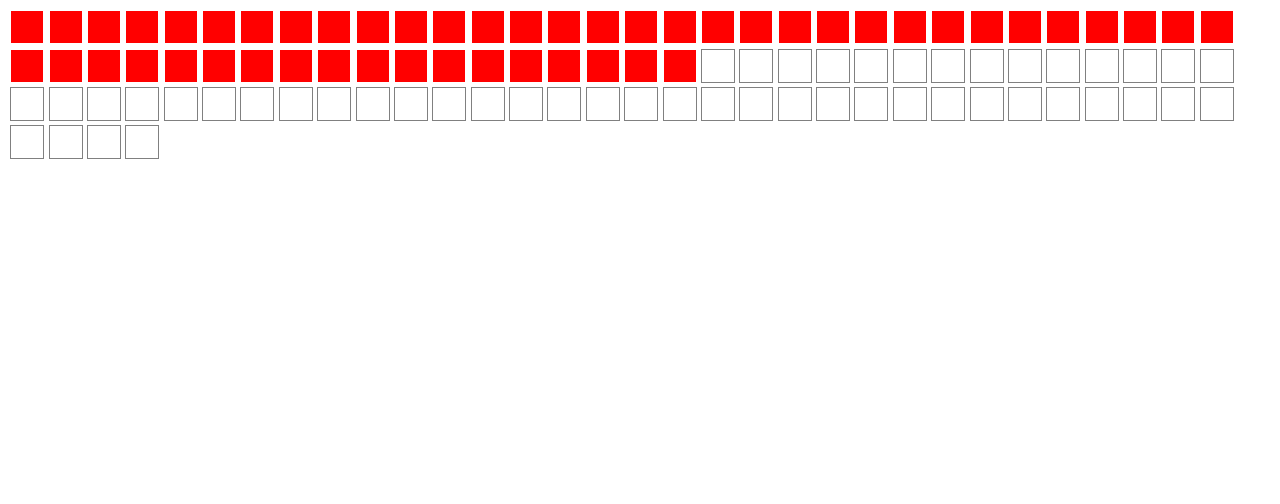
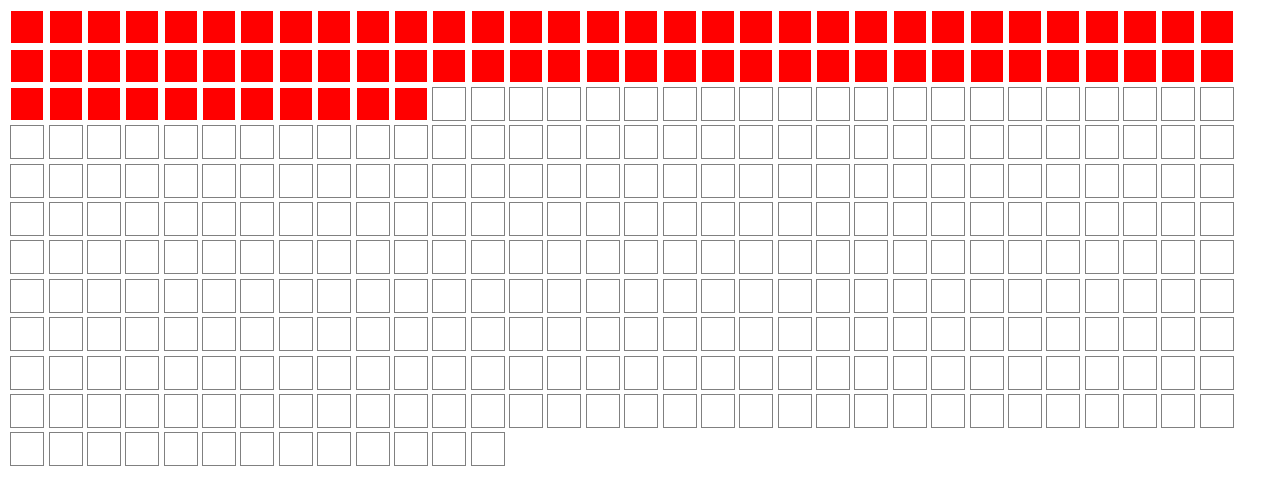
Before and after one commit to mjkonieczny/life-in-pixels, a Svelte app: page / in a window 1280 px wide. Shown: the top 504 px of the page. Built offline with nearby package versions, Linux system fonts and the light colour scheme.

Commit message:
get day of year

```diff
--- a/src/App.svelte
+++ b/src/App.svelte
@@ -1,15 +1,14 @@
 <script>
   import Pixel from './Pixel.svelte'
 
-	let activePixels = new Array(50);
-	let inactivePixels = new Array(50);
+  const dayOfYear = new Date().getDayOfYear()
 </script>
 
 <main>
-  {#each activePixels as pixel}
+  {#each Array(dayOfYear) as pixel}
     <Pixel active={true}/>
   {/each}
-  {#each inactivePixels as pixel}
+  {#each Array(365 - dayOfYear) as pixel}
     <Pixel active={false}/>
   {/each}
 </main>
--- /dev/null
+++ b/src/getDayOfYear.js
@@ -0,0 +1,10 @@
+Date.prototype.getDayOfYear = function () {
+    var year = this.getFullYear();
+    var month = this.getMonth()+1;
+    var days = this.getDate();
+
+    for (var i = 1; i < month; i+=1) {
+        days+=new Date(year, i, 0).getDate();
+    }
+    return days;
+}
--- a/src/main.js
+++ b/src/main.js
@@ -1,3 +1,4 @@
+import "./getDayOfYear"
 import App from './App.svelte';
 
 const app = new App({
```
